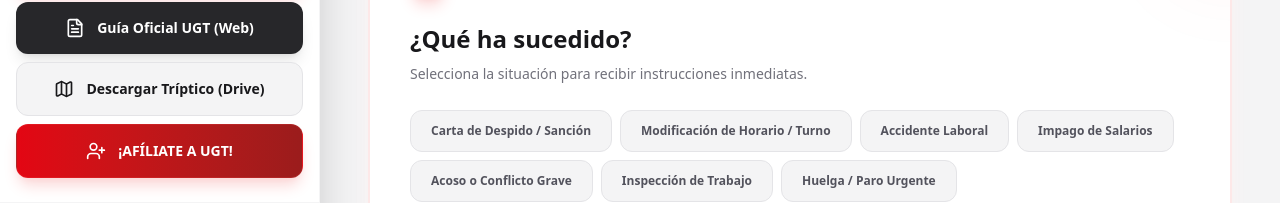
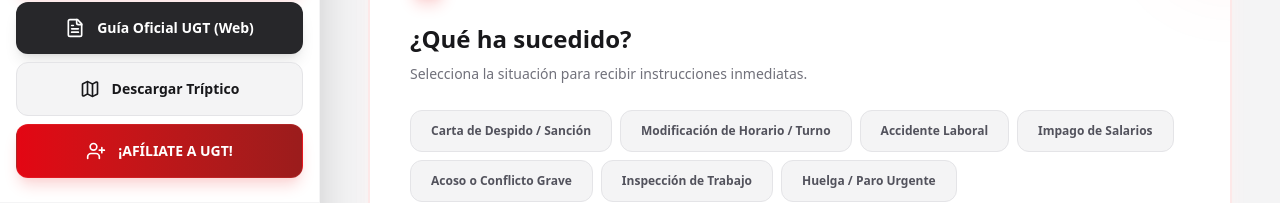
Before and after one commit to UGTSanidadSalamanca/Guia-para-Delegados-y-Delegadas-de-UGT-SP-Salamanca, a React (Vite) app: page / in a window 1280 px wide. Shown: the part 1323-1526 px from the top of the page. Built offline with nearby package versions, Linux system fonts and the light colour scheme.

Commit message:
Update link text for downloading Tríptico

```diff
--- a/src/App.tsx
+++ b/src/App.tsx
@@ -193,7 +193,7 @@
               className="w-full flex items-center justify-center gap-3 bg-zinc-100 dark:bg-zinc-800 hover:bg-zinc-200 dark:hover:bg-zinc-700 text-zinc-900 dark:text-white p-4 rounded-xl font-bold text-sm transition-all border border-zinc-200 dark:border-zinc-700"
             >
               <Icon name="Map" className="w-5 h-5" />
-              <span>Descargar Tríptico (Drive)</span>
+              <span>Descargar Tríptico</span>
             </a>
             <a
               href="https://www.ugt.es/ficha-de-afiliacion"
```
